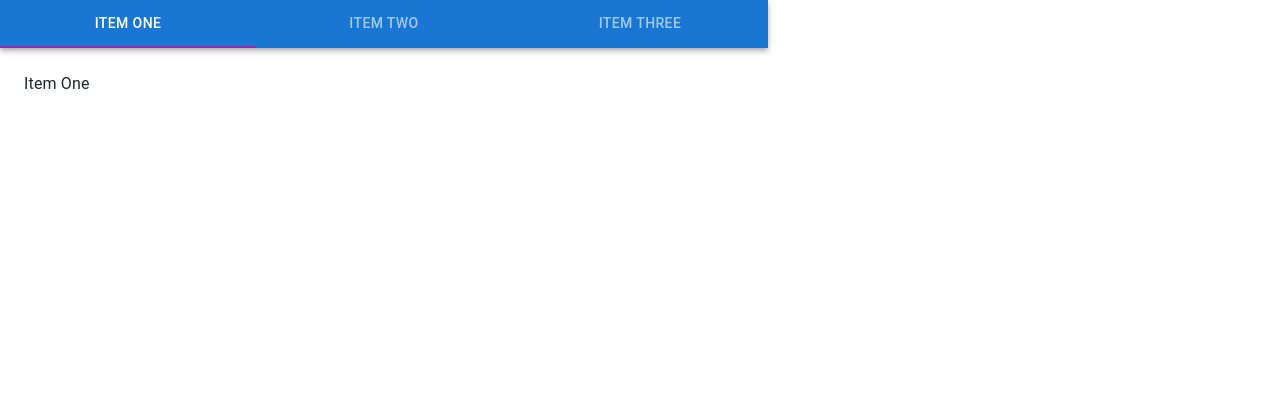
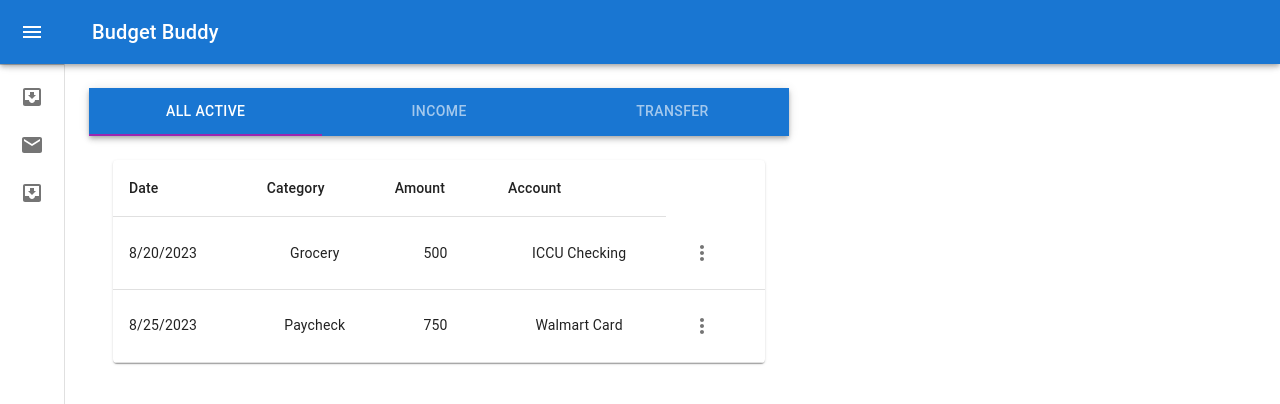
Before and after one commit to SumontaNandy/Budget-Buddy, a React (Create React App) app in the folder frontend/: page /recurring in a window 1280 px wide. Shown: the top 404 px of the page. Built offline with nearby package versions, Linux system fonts and the light colour scheme.

Commit message:
Login with backend done. Recurring table modified

```diff
--- a/frontend/package.json
+++ b/frontend/package.json
@@ -10,6 +10,7 @@
     "@testing-library/jest-dom": "^5.17.0",
     "@testing-library/react": "^13.4.0",
     "@testing-library/user-event": "^13.5.0",
+    "axios": "^1.4.0",
     "js-cookie": "^3.0.5",
     "react": "^18.2.0",
     "react-dom": "^18.2.0",
--- a/frontend/src/pages/Login/Login.js
+++ b/frontend/src/pages/Login/Login.js
@@ -2,6 +2,7 @@ import React from 'react'
 import { useState, useEffect } from 'react'
 import { useHistory } from 'react-router-dom'
 import Cookies from 'js-cookie';
+import axios from 'axios';
 
 export const Login = () => {
 
@@ -39,21 +40,19 @@ export const Login = () => {
                 headers: {
                     "Content-Type": "application/json"
                 },
-                body: JSON.stringify({
-                    email: email,
-                    password: password
-                })
+                body: JSON.stringify({email, password})
             });
 
             if (res.ok) {
                 const data = await res.json();
+				console.log(data);
                 const { access_token, refresh_token } = data;
 
                 Cookies.set('access_token', access_token);
                 Cookies.set('refresh_token', refresh_token);
 
                 setErrorMessage("Login Successful!");
-                //history.push("/home");
+                history.push("/home");
             }
             else {
                 setErrorMessage("Invalid Credentials!");
@@ -61,6 +60,7 @@ export const Login = () => {
         } catch (error) {
             console.log(error);
         }
+
     }
 
     // const handleLogout = () => {
@@ -110,7 +110,7 @@ export const Login = () => {
                                     <label htmlFor="password" className="form-label">Enter The Password</label>
                                     <input type="password" value={password} onChange={(e) => { setPassword(e.target.value) }} className="form-control" id="password" aria-describedby="emailHelp" />
                                 </div>
-                                <button type="submit" className="btn btn-outline-primary">Log In</button>
+                                <button onClick={handleLogin} type="submit" className="btn btn-outline-primary">Log In</button>
                             </form>
                             <div class="d-flex justify-content-center links">
                                 Don't have an account?<a href="/signup">Sign Up</a>
--- a/frontend/src/pages/Recurring/EditRow.jsx
+++ b/frontend/src/pages/Recurring/EditRow.jsx
@@ -9,8 +9,8 @@ import DialogTitle from '@mui/material/DialogTitle';
 export default function EditRow(props) {
   console.log("props edit: ", props);
   const [open, setOpen] = React.useState(true);
-  const [email, setEmail] = React.useState(props.name); // State to hold email
-  const [name, setName] = React.useState(props.fat);   // State to hold name
+  const [email, setEmail] = React.useState(props.account); // State to hold email
+  const [name, setName] = React.useState(props.category);   // State to hold name
 
   const handleClose = () => {
     setOpen(false);
@@ -38,7 +38,7 @@ export default function EditRow(props) {
             autoFocus
             margin="dense"
             id="email"
-            label="Email Address"
+            label="Account"
             type="email"
             fullWidth
             variant="standard"
@@ -49,7 +49,7 @@ export default function EditRow(props) {
             autoFocus
             margin="dense"
             id="name"
-            label="Name"
+            label="Category"
             type="text"
             fullWidth
             variant="standard"
--- a/frontend/src/pages/Recurring/Recurring.jsx
+++ b/frontend/src/pages/Recurring/Recurring.jsx
@@ -8,6 +8,7 @@ import Typography from "@mui/material/Typography";
 import Box from "@mui/material/Box";
 
 import RecurringTable from "./RecurringTable";
+import SidebarMenu, { DrawerHeader } from "../../components/Menu/SidebarMenu";
 
 function TabPanel(props) {
   const { children, value, index, ...other } = props;
@@ -51,6 +52,10 @@ export default function Recurring() {
   };
 
   return (
+    <Box sx={{ display: 'flex' }}>
+      <SidebarMenu />
+      <Box component="main" sx={{ flexGrow: 1, p: 3 }}>
+        <DrawerHeader />
         <Box sx={{ bgcolor: "background.paper", width: "60%" }}>
           <AppBar position="static">
             <Tabs
@@ -61,21 +66,23 @@ export default function Recurring() {
               variant="fullWidth"
               aria-label="full width tabs example"
             >
-          <Tab label="Item One" {...a11yProps(0)} />
-          <Tab label="Item Two" {...a11yProps(1)} />
-          <Tab label="Item Three" {...a11yProps(2)} />
+              <Tab label="All Active" {...a11yProps(0)} />
+              <Tab label="Income" {...a11yProps(1)} />
+              <Tab label="Transfer" {...a11yProps(2)} />
             </Tabs>
           </AppBar>
 
           <TabPanel value={value} index={0} dir={theme.direction}>
-        Item One
+            <RecurringTable />
           </TabPanel>
           <TabPanel value={value} index={1} dir={theme.direction}>
             <RecurringTable />
           </TabPanel>
           <TabPanel value={value} index={2} dir={theme.direction}>
-        Item Three
+            <RecurringTable />
           </TabPanel>
+        </Box>
+      </Box>
     </Box>
   );
 }
--- a/frontend/src/pages/Recurring/RecurringTable.jsx
+++ b/frontend/src/pages/Recurring/RecurringTable.jsx
@@ -9,29 +9,8 @@ import TableRow from "@mui/material/TableRow";
 import Paper from "@mui/material/Paper";
 
 import Settings from "./Settings";
-
-function createData(name, calories, fat, carbs, protein, price) {
-  return {
-    name,
-    calories,
-    fat,
-    carbs,
-    protein,
-    price,
-    history: [
-      {
-        date: "2020-01-05",
-        customerId: "11091700",
-        amount: 3
-      },
-      {
-        date: "2020-01-02",
-        customerId: "Anonymous",
-        amount: 1
-      }
-    ]
-  };
-}
+import TransactionData from "../../data/TransactionData";
+const TransactionList = TransactionData;
 
 function Row(props) {
   const { row } = props;
@@ -40,14 +19,13 @@ function Row(props) {
     <React.Fragment>
       <TableRow sx={{ "& > *": { borderBottom: "unset" } }}>
         <TableCell component="th" scope="row">
-          {row.name}
+          {new Date(row.date).toLocaleDateString("en-US")}
         </TableCell>
-        <TableCell align="center">{row.calories}</TableCell>
-        <TableCell align="center">{row.fat}</TableCell>
-        <TableCell align="center">{row.carbs}</TableCell>
-        <TableCell align="center">{row.protein}</TableCell>
+        <TableCell align="center">{row.category}</TableCell>
+        <TableCell align="center">{row.amount}</TableCell>
+        <TableCell align="center">{row.account}</TableCell>
         <TableCell>
-          <Settings name={row.name} fat={row.fat} />
+          <Settings account={row.account} category={row.category} />
         </TableCell>
       </TableRow>
     </React.Fragment>
@@ -72,30 +50,21 @@ Row.propTypes = {
   }).isRequired
 };
 
-const rows = [
-  createData("Frozen yoghurt", 159, 6.0, 24, 4.0, 3.99),
-  createData("Ice cream sandwich", 237, 9.0, 37, 4.3, 4.99),
-  createData("Eclair", 262, 16.0, 24, 6.0, 3.79),
-  createData("Cupcake", 305, 3.7, 67, 4.3, 2.5),
-  createData("Gingerbread", 356, 16.0, 49, 3.9, 1.5)
-];
-
 export default function RecurringTable() {
   return (
     <TableContainer component={Paper}>
       <Table aria-label="collapsible table">
         <TableHead>
           <TableRow>
-            <TableCell align="left">Dessert (100g serving)</TableCell>
-            <TableCell align="left">Calories</TableCell>
-            <TableCell align="left">Fat&nbsp;(g)</TableCell>
-            <TableCell align="left">Carbs&nbsp;(g)</TableCell>
-            <TableCell align="left">Protein&nbsp;(g)</TableCell>
+            <TableCell align="left">Date</TableCell>
+            <TableCell align="left">Category</TableCell>
+            <TableCell align="left">Amount</TableCell>
+            <TableCell align="left">Account</TableCell>
           </TableRow>
         </TableHead>
         <TableBody>
-          {rows.map((row) => (
-            <Row key={row.name} row={row} />
+          {TransactionList.map((row) => (
+            <Row key={row.account} row={row} />
           ))}
         </TableBody>
       </Table>
--- a/frontend/src/pages/Recurring/Settings.jsx
+++ b/frontend/src/pages/Recurring/Settings.jsx
@@ -73,7 +73,7 @@ export default function Settings(props) {
         )) }
       </Menu>
 
-      { Dialog && <EditRow name={props.name} fat={props.fat} handleDialog={handleDialog} /> }
+      { Dialog && <EditRow account={props.account} category={props.category} handleDialog={handleDialog} /> }
     </div>
   );
 }
```
Also changed, not shown: 1 other file (tests, documents, lock files or other folders). Lines whose indentation alone changed are shown as unchanged.
